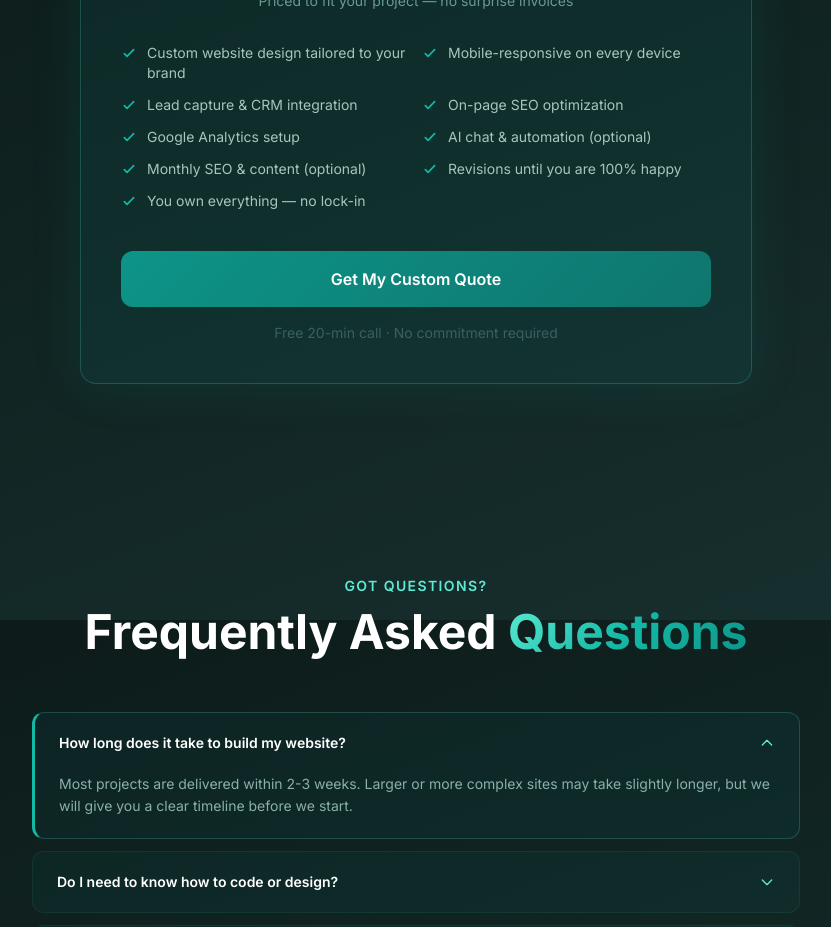
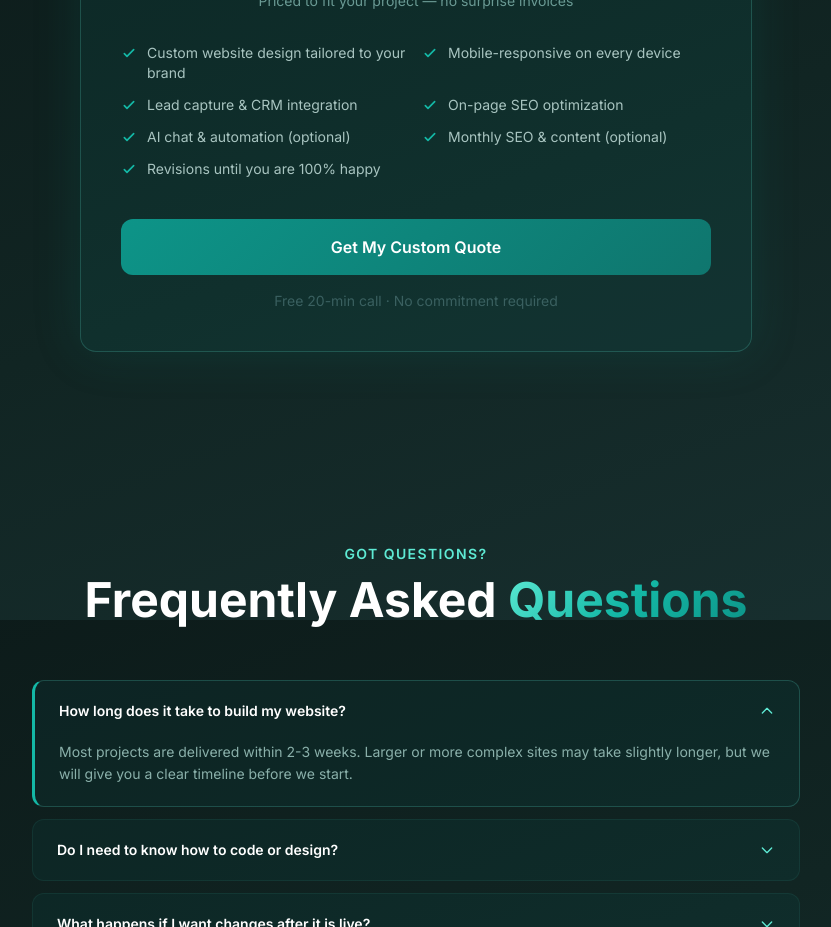
Before and after one commit to seansitesparkweb/sitesparkweb, a React (Vite) app: page / in a window 1280 px wide. Shown: the part 5780-6707 px from the top of the page, without its empty margins (224-1055 px from the left). Built offline with nearby package versions, Linux system fonts and the light colour scheme.

Commit message:
Pricing: remove Google Analytics and ownership items from feature list
Co-Authored-By: Claude Sonnet 4.6 <noreply@anthropic.com>

```diff
--- a/src/components/Pricing.jsx
+++ b/src/components/Pricing.jsx
@@ -3,11 +3,9 @@ const features = [
   'Mobile-responsive on every device',
   'Lead capture & CRM integration',
   'On-page SEO optimization',
-  'Google Analytics setup',
   'AI chat & automation (optional)',
   'Monthly SEO & content (optional)',
   'Revisions until you are 100% happy',
-  'You own everything — no lock-in',
 ]
 
 export default function Pricing() {
```
